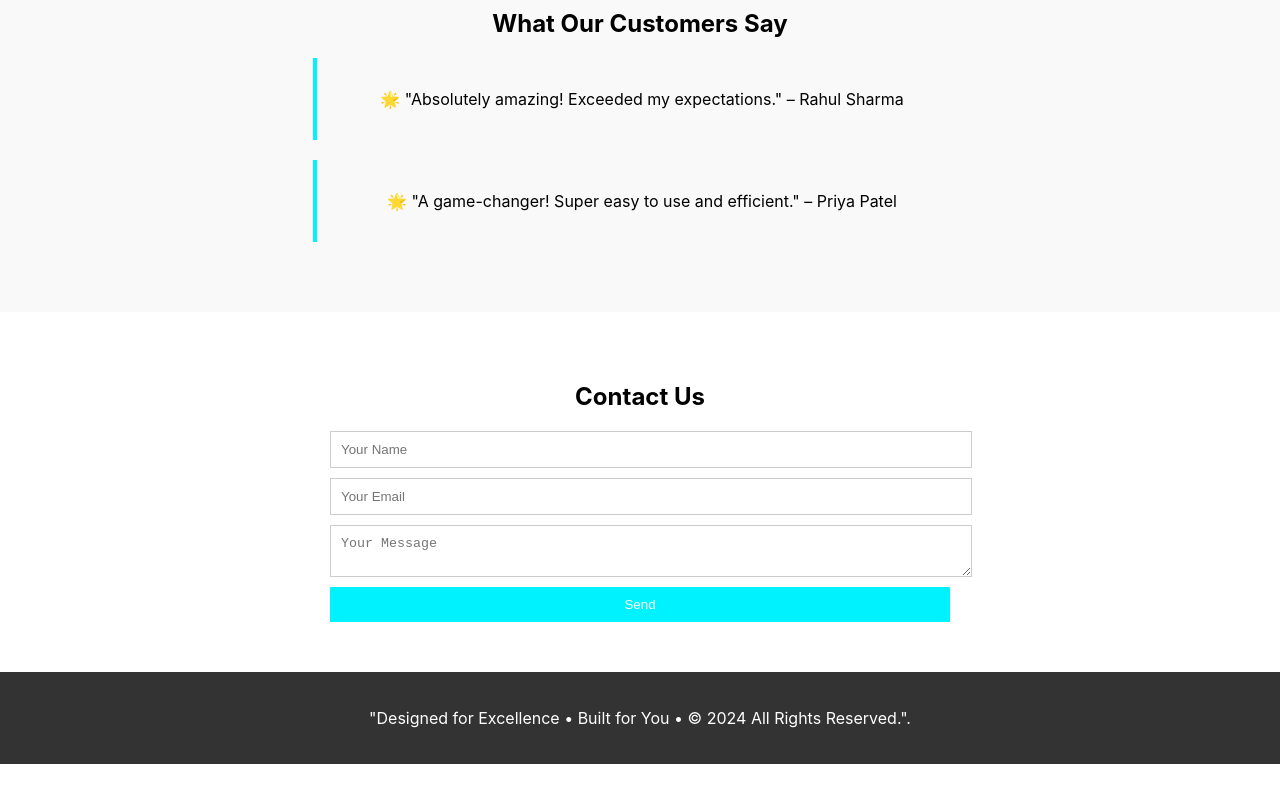
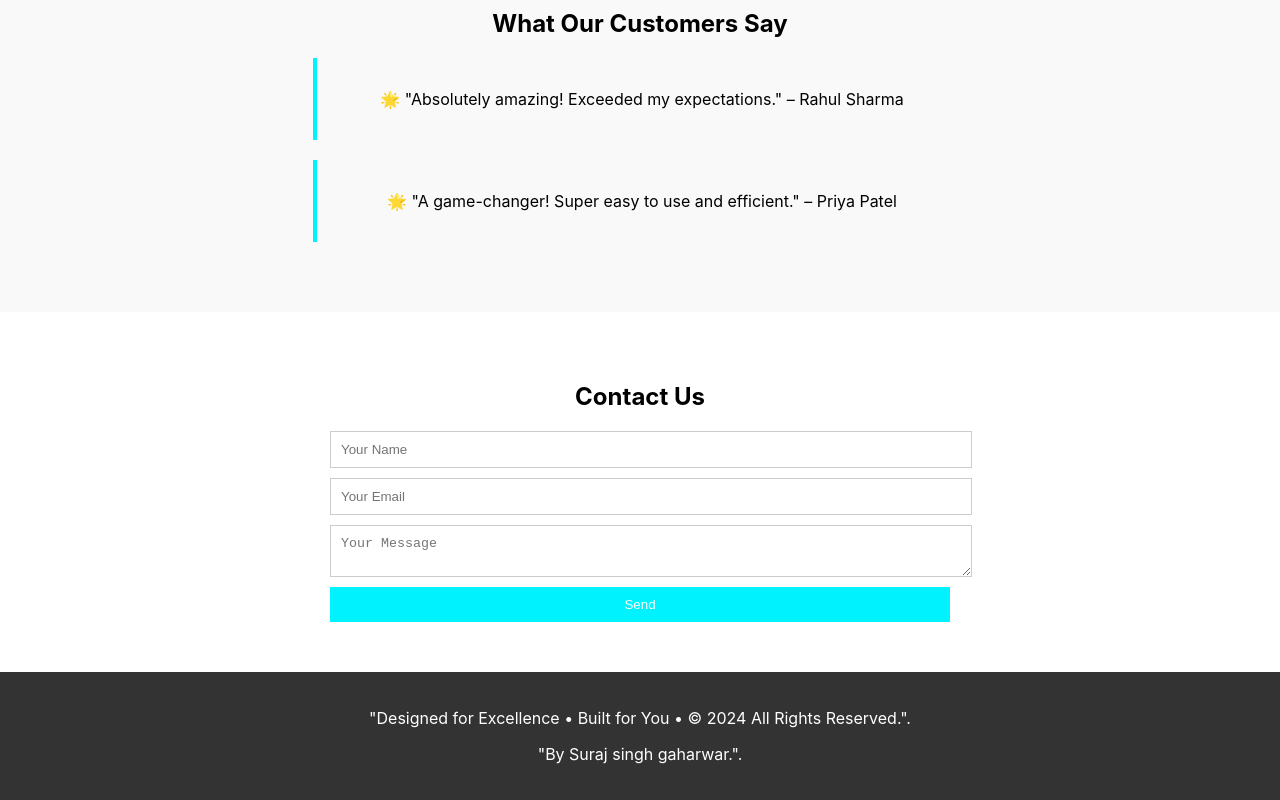
Before and after one commit to surajgaharwar/React-Landing-page, a React (Create React App) app: page / in a window 1280 px wide. Shown: the part 839-1639 px from the top of the page. Before the commit the page ends 1603 px from the top, so only its background shows below. Built offline with nearby package versions, Linux system fonts and the light colour scheme.

Commit message:
Update Footer.js

```diff
--- a/src/components/Footer.js
+++ b/src/components/Footer.js
@@ -5,6 +5,8 @@ const Footer = () => {
   return (
     <footer>
       <p>"Designed for Excellence • Built for You • © 2024 All Rights Reserved.".</p>
+          <p>"By Suraj singh gaharwar.".</p>
+
     </footer>
   );
 };
```
